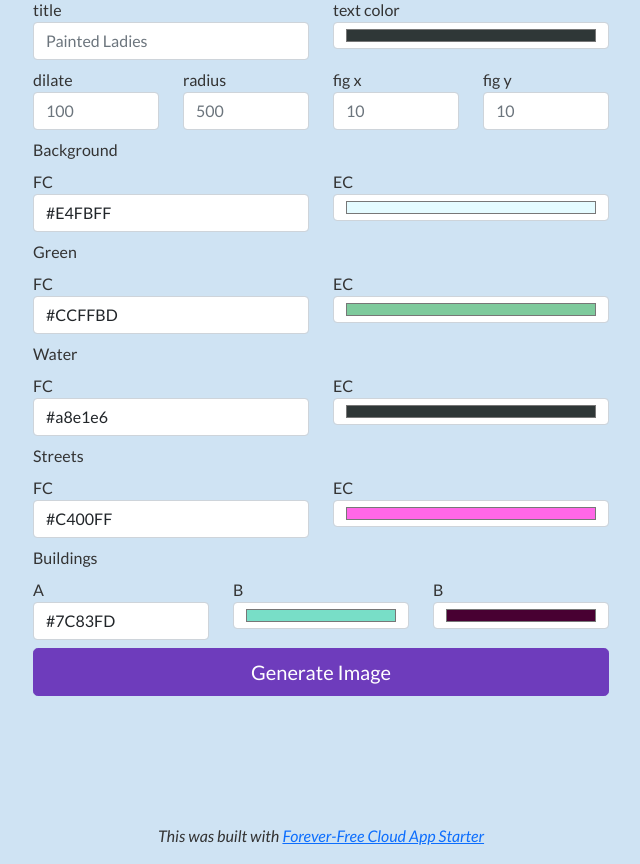
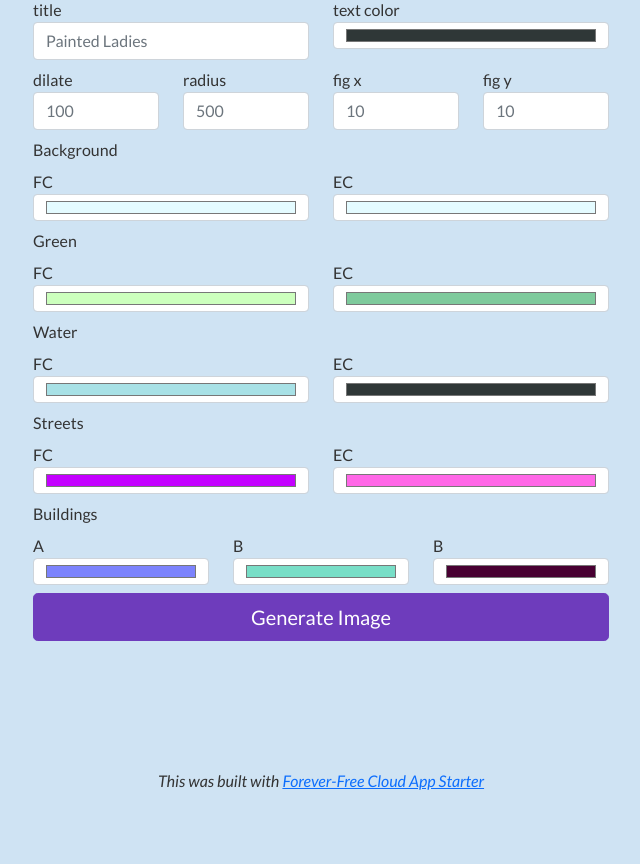
Before and after one commit to celina-lopez/prettymaps-online, a FastAPI app: page /advanced in a window 1280 px wide. Shown: the part 296-1160 px from the top of the page, without its empty margins (319-959 px from the left). After the commit the page ends 1086 px from the top, so only its background shows below. Run offline with FastAPI, Linux system fonts and the light colour scheme; some web fonts are replaced.

Commit message:
idk advanced

```diff
--- a/templates/advanced.html
+++ b/templates/advanced.html
@@ -58,7 +58,7 @@
     <div class="row">
       <div class="col-md-6">
         <label>FC</label>
-        <input type="colr" class="form-control" id="backgroundFc" value="#E4FBFF">
+        <input type="color" class="form-control" id="backgroundFc" value="#E4FBFF">
       </div>
       <div class="col-md-6">
         <label>EC</label>
@@ -69,7 +69,7 @@
     <div class="row">
       <div class="col-md-6">
         <label>FC</label>
-        <input type="colr" class="form-control" id="greenFc" value="#CCFFBD">
+        <input type="color" class="form-control" id="greenFc" value="#CCFFBD">
       </div>
       <div class="col-md-6">
         <label>EC</label>
@@ -80,7 +80,7 @@
     <div class="row">
       <div class="col-md-6">
         <label>FC</label>
-        <input type="colr" class="form-control" id="greenFc" value="#a8e1e6">
+        <input type="color" class="form-control" id="greenFc" value="#a8e1e6">
       </div>
       <div class="col-md-6">
         <label>EC</label>
@@ -91,7 +91,7 @@
     <div class="row">
       <div class="col-md-6">
         <label>FC</label>
-        <input type="colr" class="form-control" id="streetsFc" value="#C400FF">
+        <input type="color" class="form-control" id="streetsFc" value="#C400FF">
       </div>
       <div class="col-md-6">
         <label>EC</label>
@@ -102,7 +102,7 @@
     <div class="row">
       <div class="col-md-4">
         <label>A</label>
-        <input type="colr" class="form-control" id="buildingA" value="#7C83FD">
+        <input type="color" class="form-control" id="buildingA" value="#7C83FD">
       </div>
       <div class="col-md-4">
         <label>B</label>
```
Also changed, not shown: 1 other file.
